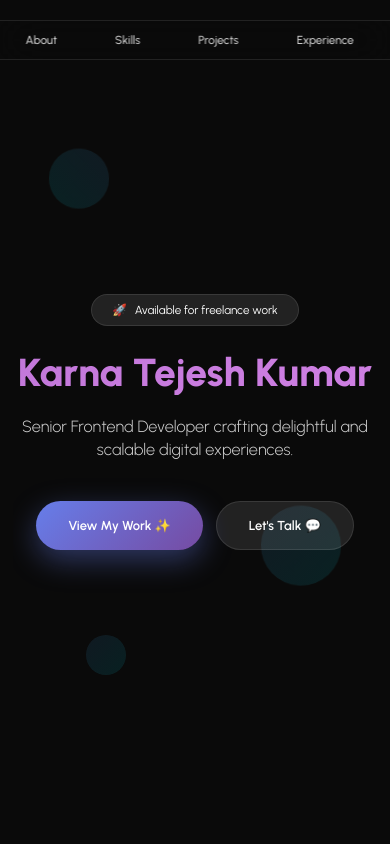
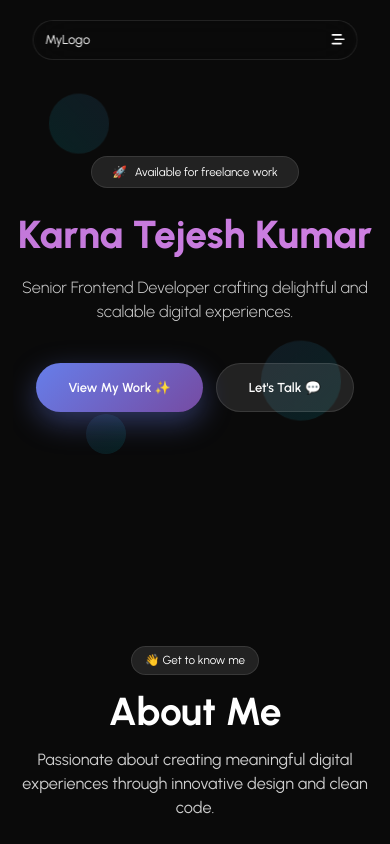
Before and after one commit to karnatejesh2561/tejesh-kumar-portfolio-website, a Next.js app: page / in a window 390 px wide. Built offline with nearby package versions, Linux system fonts and the light colour scheme.

Commit message:
style: 💅 home page

```diff
--- a/src/app/layout.js
+++ b/src/app/layout.js
@@ -17,8 +17,8 @@ const urbanist_Font = Urbanist({
 })
 
 export const metadata = {
-    title: "Create Next App",
-    description: "Generated by create next app",
+    title: "Tejesh Kumar - Portfolio Website",
+    description: "Generated by Tejesh Kumar",
 };
 
 export default function RootLayout({ children }) {
--- a/src/app/source/components/banner/banner.module.scss
+++ b/src/app/source/components/banner/banner.module.scss
@@ -3,7 +3,7 @@
 .hero {
 
     &_wrap {
-        min-height: calc(100vh);
+        min-height: calc(100vh - 60px);
         display: flex;
         align-items: center;
         justify-content: center;
@@ -12,6 +12,11 @@
         position: relative;
         overflow: hidden;
         width: 100%;
+
+        @include mobile {
+            min-height: 100%;
+            padding: 12rem 0;
+        }
 
         .hero_content {
             position: relative;
@@ -61,6 +66,12 @@
                 color: colormap(--text-secondary);
                 animation: fadeInUp 1s ease-out 0.6s both;
                 line-height: 1.45;
+
+                @include  mobile {
+                    br {
+                        display: none;
+                    }
+                }
             }
 
             .hero_cta {
--- a/src/app/source/components/experience/experience.module.scss
+++ b/src/app/source/components/experience/experience.module.scss
@@ -31,6 +31,10 @@
     position: relative;
     padding-left: 4.5rem;
     padding-bottom: 2.5rem;
+
+    @include ls {
+        padding-left: 3rem;
+    }
 }
 
 .tp_experience__item:last-child {
--- a/src/app/source/components/footer/footer.module.scss
+++ b/src/app/source/components/footer/footer.module.scss
@@ -45,6 +45,7 @@
             font-weight: 400;
             color: colormap(--text-secondary);
             margin-bottom: 0.5rem;
+            text-align: center;
         }
 
         .tp_text {
@@ -52,6 +53,7 @@
             font-weight: 400;
             color: colormap(--text-secondary);
             opacity: 0.5;
+            text-align: center;
         }
     }
 }
--- a/src/app/source/components/header/header.module.scss
+++ b/src/app/source/components/header/header.module.scss
@@ -1,4 +1,7 @@
 @use '../../styles/mixin' as *;
+
+
+.tp_header {
 
     .tp_nav {
         position: fixed;
@@ -9,18 +12,82 @@
         backdrop-filter: blur(20px);
         border: 1px solid colormap(--border-color);
         border-radius: 50px;
-    padding:.875rem;
+        padding: .875rem;
         z-index: 1000;
         transition: all 0.3s ease;
 
-    ul {
+        .navHeader {
+            display: none;
+
+            @include mobile {
+                display: flex;
+                align-items: center;
+                justify-content: space-between;
+                width: 580px;
+            }
+
+            @include ls {
+                width: 400px;
+            }
+
+            @include sm {
+                width: 300px;
+            }
+
+            @include xs {
+                width: 220px;
+            }
+
+            .logo {
+                display: none;
+
+                @include mobile {
+                    display: block;
+                }
+            }
+
+            .toggle {
+                display: none;
+                flex-direction: column;
+                gap: 5px;
+                background: transparent;
+                border: none;
+                cursor: pointer;
+
+                svg {
+                    height: 1rem;
+                    width: 1rem;
+                    fill: colormap(--text-primary);
+                }
+
+                @include mobile {
+                    display: flex;
+                }
+            }
+        }
+
+        .navLinks {
             display: flex;
             gap: 2rem;
             align-items: center;
 
+            @include mobile {
+                position: fixed;
+                top: 50px;
+                left: 0px;
+                right: 0px;
+                -webkit-backdrop-filter: blur(24px);
+                backdrop-filter: blur(24px);
+                background-color: colormap( --dark-bg);
+                border: 1px solid colormap(--border-color);
+                flex-direction: column;
+                padding: 2rem 1rem;
+                border-radius: 2rem;
+                z-index: 3;
+            }
+
             li {
 
-        }
                 a {
                     color: colormap(--text-secondary);
                     text-decoration: none;
@@ -41,6 +108,9 @@
                         background: colormap(--primary-gradient);
                         color: white;
                     }
+
                 }
             }
         }
+    }
+}
--- a/src/app/source/components/header/index.jsx
+++ b/src/app/source/components/header/index.jsx
@@ -1,14 +1,22 @@
 "use client";
-import { useEffect, useState } from 'react';
+import { useEffect, useRef, useState } from 'react';
 import Link from 'next/link';
 import styles from './header.module.scss';
+import MenuIcon from '../../../../../public/icons/bars-staggered.svg';
+import CloseIcon from '../../../../../public/icons/cross.svg';
+import useWindowSize from '../useWindowSize';
+import { AnimatePresence, motion } from 'framer-motion';
 
 const Header = () => {
     const [activeSection, setActiveSection] = useState('home');
+    const [menuOpen, setMenuOpen] = useState(false);
+    const menuRef = useRef(null);
+    const windowSize = useWindowSize();
 
+    const sectionIds = ['home', 'about', 'skills', 'projects', 'experience', 'contact'];
+
+    // Observe active section
     useEffect(() => {
-        const sectionIds = ['home', 'about', 'skills', 'projects', 'experience', 'contact'];
-
         const observer = new IntersectionObserver(
             (entries) => {
                 entries.forEach((entry) => {
@@ -17,44 +25,88 @@ const Header = () => {
                     }
                 });
             },
-            {
-                threshold: 0.5,
-            }
+            { threshold: 0.5 }
         );
 
         sectionIds.forEach((id) => {
             const section = document.getElementById(id);
-            if (section) {
-                observer.observe(section);
-            }
+            if (section) observer.observe(section);
         });
 
         return () => observer.disconnect();
     }, []);
 
+     useEffect(() => {
+        if (windowSize.width !== undefined) {
+            if (windowSize.width > 767) {
+                setMenuOpen(true);
+            } else if (windowSize.width < 768) {
+                setMenuOpen((prevMenuOpen) => {
+                    if (prevMenuOpen) {
+                        return false;
+                    }
+                    return prevMenuOpen;
+                });
+            }
+        }
+    }, [windowSize.width]);
+    useEffect(() => {
+        const handleClickOutside = (event) => {
+            if (menuRef.current && !menuRef.current.contains(event.target) && windowSize.width < 767) {
+                setMenuOpen(false);
+            }
+        };
+        if (windowSize.width < 767) {
+            window.addEventListener('mousedown', handleClickOutside);
+        }
+        return () => {
+            window.removeEventListener('mousedown', handleClickOutside);
+        };
+    }, [windowSize.width]);
+
+    const isMobile = windowSize.width !== undefined && windowSize.width < 767;
+
     return (
-        <nav className={styles.tp_nav}>
-            <ul>
-                <li>
-                    <Link href="#home" className={activeSection === 'home' ? styles.active : ''}>Home</Link>
-                </li>
-                <li>
-                    <Link href="#about" className={activeSection === 'about' ? styles.active : ''}>About</Link>
-                </li>
-                <li>
-                    <Link href="#skills" className={activeSection === 'skills' ? styles.active : ''}>Skills</Link>
-                </li>
-                <li>
-                    <Link href="#projects" className={activeSection === 'projects' ? styles.active : ''}>Projects</Link>
-                </li>
-                <li>
-                    <Link href="#experience" className={activeSection === 'experience' ? styles.active : ''}>Experience</Link>
-                </li>
-                <li>
-                    <Link href="#contact" className={activeSection === 'contact' ? styles.active : ''}>Contact</Link>
-                </li>
-            </ul>
-        </nav>
+        <div className={styles.tp_header}>
+            <div className="contain">
+                <nav className={styles.tp_nav}>
+                    <div className={styles.navHeader}>
+                        <div className={styles.logo}>MyLogo</div>
+                        <button
+                            className={styles.toggle}
+                             onClick={() => setMenuOpen(!menuOpen)}
+                            aria-label="Toggle Menu"
+                        >
+                            {menuOpen ? <CloseIcon/> : <MenuIcon />}
+                        </button>
+                    </div>
+
+                    <AnimatePresence initial={false}>
+                        {(menuOpen) && (
+                            <motion.ul
+                                className={styles.navLinks}
+                                initial={isMobile ? { translateY: 200, opacity: 0 } : {}}
+                                animate={isMobile ? { translateY: 0, opacity: 1, transition: { type: 'spring', duration: 0.25 } } : {}}
+                                exit={{ translateY: 200, opacity: 0, transition: { type: 'spring', duration: 0.25 } }}
+                                ref={menuRef}
+                            >
+                                {sectionIds.map((id) => (
+                                    <li key={id}>
+                                        <Link
+                                            href={`#${id}`}
+                                            className={activeSection === id ? styles.active : ''}
+                                            onClick={() => isMobile && setMenuOpen(false)}
+                                        >
+                                            {id.charAt(0).toUpperCase() + id.slice(1)}
+                                        </Link>
+                                    </li>
+                                ))}
+                            </motion.ul>
+                        )}
+                    </AnimatePresence>
+                </nav>
+            </div>
+        </div>
     );
 };
 
--- /dev/null
+++ b/src/app/source/components/useWindowSize/index.jsx
@@ -0,0 +1,28 @@
+/* React Import */
+import { useState, useEffect } from 'react'
+
+function useWindowSize() {
+    const [windowSize, setWindowSize] = useState({
+        width: undefined,
+        height: undefined,
+    })
+
+    useEffect(() => {
+        function handleResize() {
+            setWindowSize({
+                width: window.innerWidth,
+                height: window.innerHeight,
+            })
+        }
+
+        if (typeof window !== 'undefined') {
+            handleResize() // Get initial window size
+            window.addEventListener('resize', handleResize)
+            return () => window.removeEventListener('resize', handleResize)
+        }
+    }, [])
+
+    return windowSize
+}
+
+export default useWindowSize
--- a/src/app/source/styles/globals.scss
+++ b/src/app/source/styles/globals.scss
@@ -195,3 +195,7 @@ html {
         padding: 0 1rem;
     }
 }
+
+[id] {
+    scroll-margin-top: 100px;
+}
```
Also changed, not shown: src/app/source/components/about/about.module.scss (+25 -0 lines), src/app/source/components/contact-us/contact-us.module.scss (+14 -0 lines), src/app/source/components/projects/projects.module.scss (+11 -1 lines), src/app/source/components/skills/skills.module.scss (+13 -1 lines), public/icons/bars-staggered.svg (added), public/icons/cross.svg (added). Lines whose indentation alone changed are shown as unchanged.
